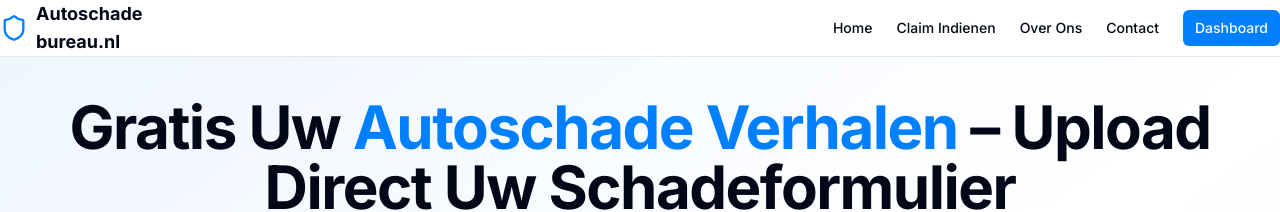
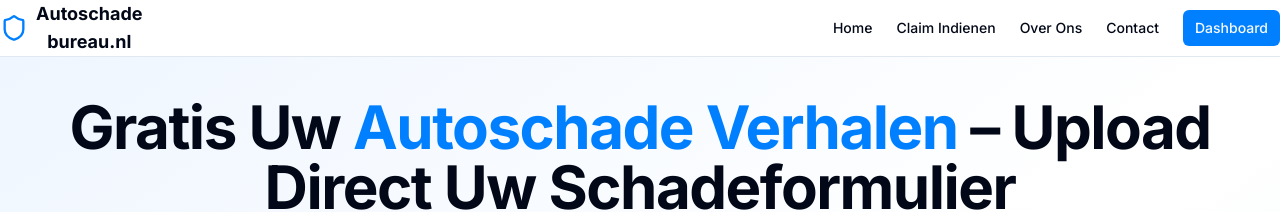
Before and after one commit to Championne/Gratisschadeverhalen.nl, a Next.js app: page / in a window 1280 px wide. Shown: the top 212 px of the page. Built offline with nearby package versions, Linux system fonts and the light colour scheme.

Commit message:
feat: center align logo text

```diff
--- a/components/site-header.tsx
+++ b/components/site-header.tsx
@@ -9,7 +9,7 @@ export function SiteHeader() {
         {/* Logo */}
         <Link href="/" className="flex items-center gap-2">
           <Shield className="h-7 w-7 text-primary" />
-          <div className="flex flex-col leading-tight">
+          <div className="flex flex-col leading-tight text-center">
             <span className="text-lg font-bold">Autoschade</span>
             <span className="text-lg font-bold">bureau.nl</span>
           </div>
```
